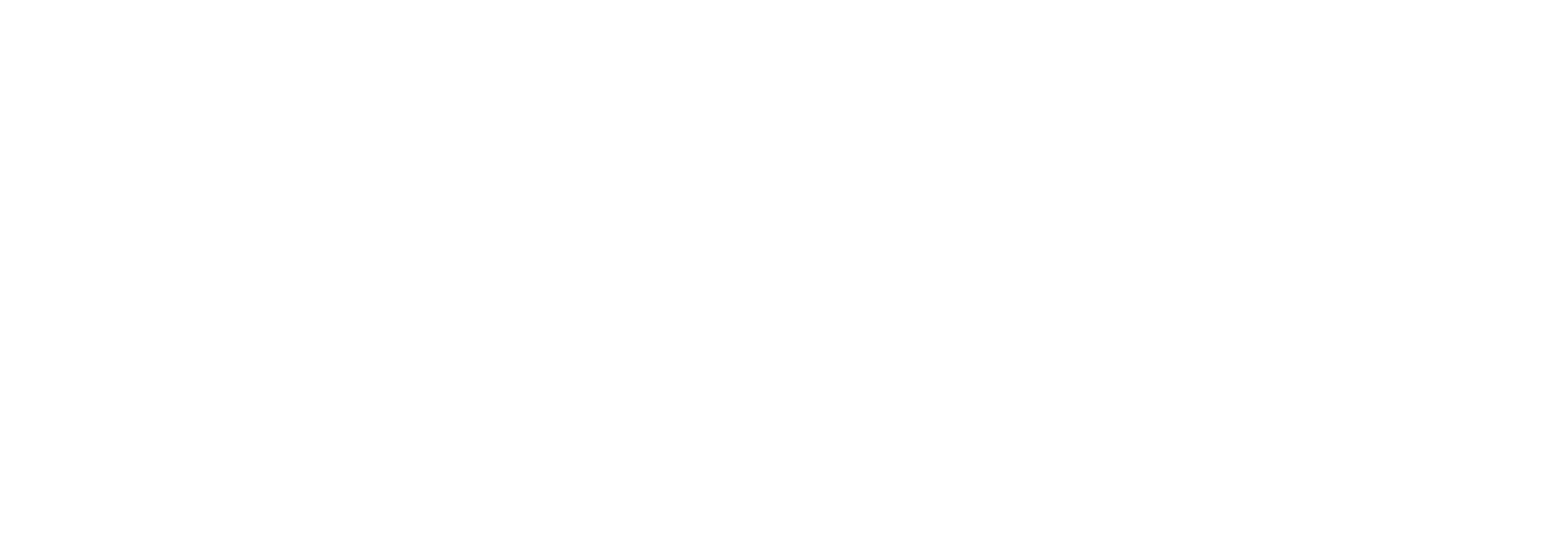
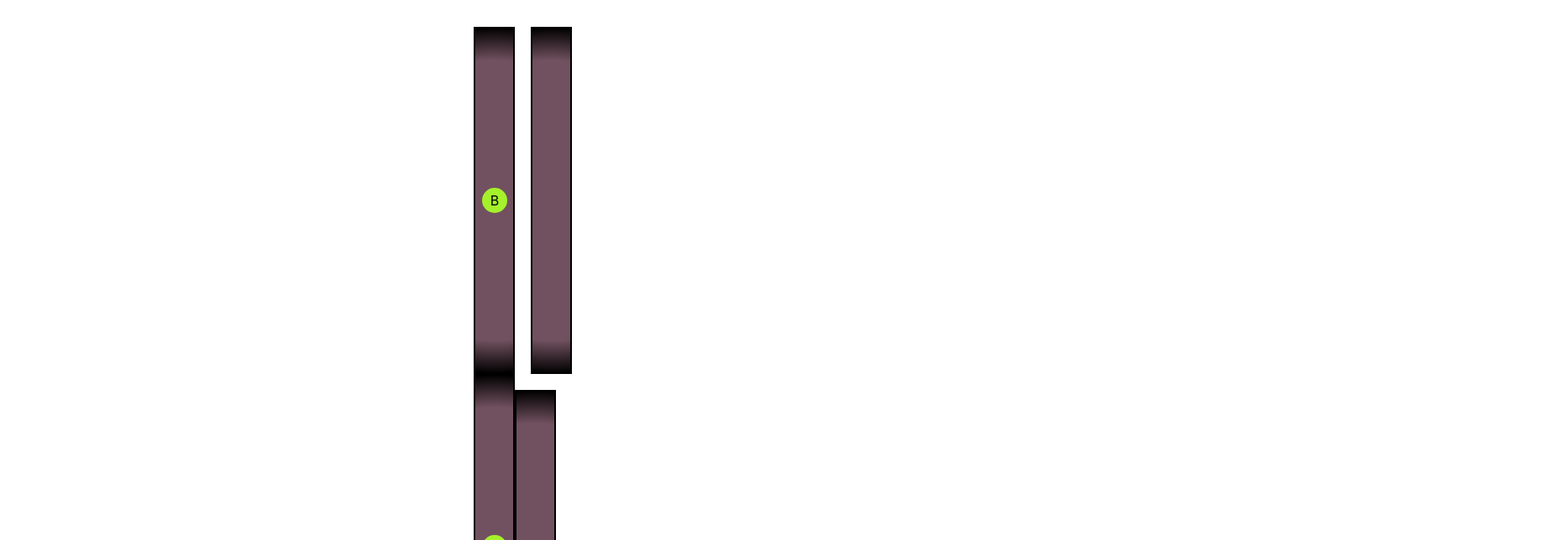
Before and after one commit to livoist/zsin-test, a Vue app: page / in a window 1280 px wide. Shown: the top 644 px of the page at 84% size, 1848 px wide, since content can reach past the window. Built offline with nearby package versions, Linux system fonts and the light colour scheme.

Commit message:
basic nineSquare done

```diff
--- a/src/components/NineSquare.vue
+++ b/src/components/NineSquare.vue
@@ -1,11 +1,96 @@
 <template>
-<div></div>
+<div class="container">
+  <div
+    v-for="n in 9"
+    class="square"
+    :class="[
+      { 'h-gap': n === 2 || n === 5 || n === 8 },
+      { 'v-gap': n === 4 || n === 5 || n === 6 }
+    ]"
+  >
+    <div class="square-bg" :class="{ 'an-shine': n === 3 || n === 5 || n === 9 }"></div>
+    <div v-if="n === 1 || n === 3 || n === 7 || n === 9" class="ball">B</div>
+  </div>
+</div>
 </template>
 
-<script setup lang="ts">
-
-</script>
+<script setup lang="ts"></script>
 
 <style scoped>
+@media (min-width: 390px) {
+  .container {
+    width: 100%;
+    display: flex;
+    flex-wrap: wrap;
+  }
+
+  .square {
+    position: relative;
+    width: 32.3333%;
+    height: 32.3333vw;
+    display: flex;
+    justify-content: center;
+    align-items: center;
+    color: #fff;
+    border: 2px solid #000;
+    box-sizing: border-box;
+  }
+
+  .square-bg {
+    position: relative;
+    background: radial-gradient(circle, rgba(113,81,95,1) 81%, rgba(0,0,0,1) 100%);
+    width: 100%;
+    height: 100%;
+    z-index: 1;
+  }
+
+  .h-gap {
+    margin: 0 1.5vw;
+  }
+
+  .v-gap {
+    margin-top: 1.5vw;
+    margin-bottom: 1.5vw;
+  }
+
+  .ball {
+    width: 30px;
+    height: 30px;
+    background: #A5F12B;
+    border-radius: 50%;
+    position: absolute;
+    left: 50%;
+    top: 50%;
+    transform: translate(-50%, -50%);
+    display: flex;
+    justify-content: center;
+    align-items: center;
+    color: #000;
+    z-index: 2;
+    animation: move 2s both infinite;
+  }
+
+  .an-shine {
+    animation: shine both 1s infinite alternate;
+  }
+}
+
+@keyframes shine {
+  0% {
+    opacity: 100%;
+  }
+  100% {
+    opacity: 60%;
+  }
+}
+
+@keyframes move {
+  0% {
+    transform: translate(-50%, -50%);
+  }
+  100% {
+    transform: translateX(100vw);
+  }
+}
 
 </style>
```
